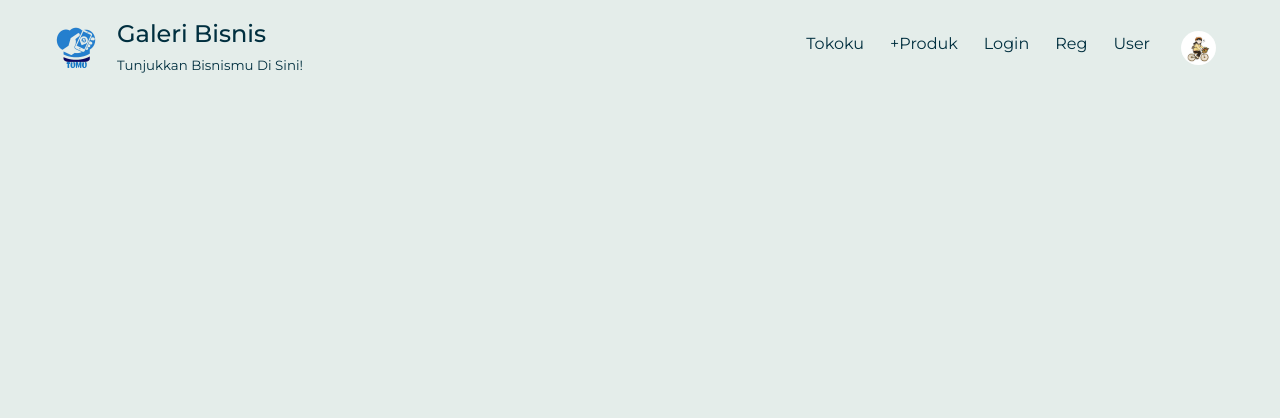
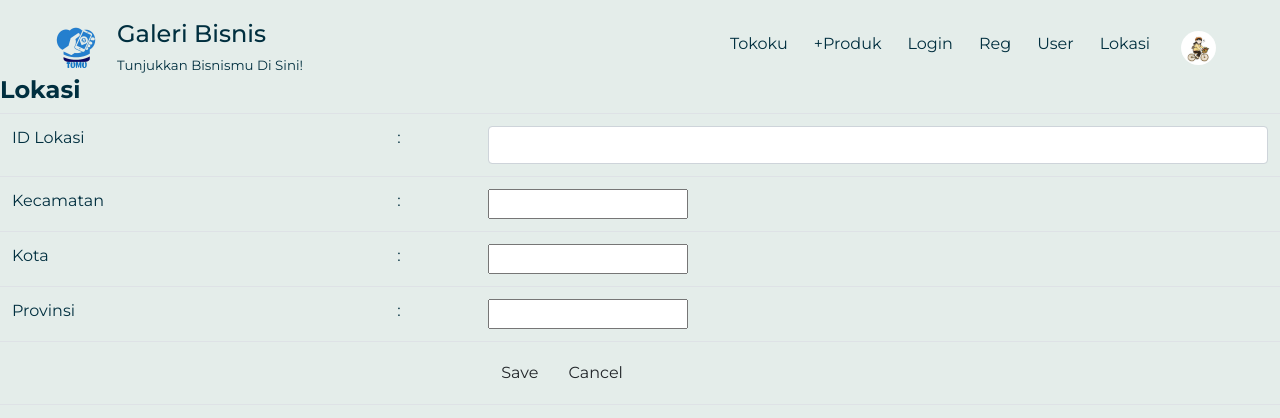
Before and after one commit to khonsa-mutmainnah/TumuGaleriBisnis, a PHP site: page /index.php?p=lokasi in a window 1280 px wide. Shown: the top 418 px of the page. Run offline with PHP 8.4, Linux system fonts and the light colour scheme.

Commit message:
query lokasi

```diff
--- a/class/class.User.php
+++ b/class/class.User.php
@@ -43,6 +43,7 @@ class User extends connection{
         $sql = "INSERT INTO user(username, password, nama, email, no_hp, kota, foto, instagram_user, role)
                 VALUES ('$this->username', '$this->password', '$this->nama', '$this->email', '$this->no_hp', '$this->kota', '$this->foto','$this->instagram_user', '$this->role')";
                 $this->hasil=mysqli_query($this->connection, $sql);
+
         if($this->hasil)
             $this->message='user berhasil ditambahkan!';
         else
--- a/class/class.lokasi.php
+++ b/class/class.lokasi.php
@@ -1,32 +1,97 @@
 <?php
+class Lokasi extends Connection
+{
+    private $id_lokasi = "";
+    private $kecamatan = "";
+    private $kota = "";
+    private $provinsi = "";
+    private $hasil = false;
+    private $message = "";
 
-class lokasi extends connection{
-    private $id_lokasi;
-    private $kecamatan;
-    private $kota;
-    private $provinsi;
 
-    //Contructor lokasi
-    public function __construct(
-        $id_lokasi,
-        $kecamatan,
-        $kota,
-        $provinsi
-    )
+
+    public function __get($atribute)
     {
-        $this->id_lokasi = $id_lokasi;
-        $this->kecamatan = $kecamatan;
-        $this->kota = $kota;
-        $this->provinsi = $provinsi;
-
-    }
-
-    //Get Automatic
-    public function __get($atribute){
-        if(property_exists($this, $atribute))
-        {
+        if (property_exists($this, $atribute)) {
             return $this->$atribute;
         }
     }
+
+    public function __set($atribute, $value)
+    {
+        if (property_exists($this, $atribute)) {
+            return $this->$atribute = $value;
+        }
+    }
+
+    public function AddLokasi()
+    {
+        $sql = "INSERT INTO lokasi (id_lokasi, kecamatan, kota, provinsi)
+        VALUES ('$this->id_lokasi', '$this->kecamatan', '$this->kota', '$this->provinsi')";
+        $this->hasil = mysqli_query($this->connection, $sql);
+
+        if ($this->hasil)
+            $this->message = 'Data berhasil ditambahkan';
+        else
+            $this->message = 'Data gagal ditambahkan';
+    }
+
+    public function UpdateLokasi()
+    {
+        $sql = "UPDATE lokasi
+        SET kecamatan ='$this->kecamatan', kota = '$this->kota', provinsi = '$this->provinsi'
+        WHERE id_lokasi = '$this->id_lokasi'";
+
+        $this->hasil = mysqli_query($this->connection, $sql);
+        if ($this->hasil)
+            $this->message = 'Data berhasil diubah!';
+        else
+            $this->message = 'Data gagal diubah!';
+    }
+
+
+    public function DeleteLokasi()
+    {
+        $sql = "DELETE FROM lokasi WHERE id_lokasi = '$this->id_lokasi'";
+
+        $this->hasil = mysqli_query($this->connection, $sql);
+
+        if ($this->hasil)
+            $this->message = 'Data berhasil dihapus';
+        else
+            $this->message = 'Data gagal dihapus';
+    }
+    public function SelectAllLokasi()
+    {
+        $sql = "SELECT * FROM lokasi";
+        $result = mysqli_query($this->connection, $sql);
+        $arrResult = array();
+        $cnt = 0;
+
+        if (mysqli_num_rows($result) > 0) {
+            while ($data = mysqli_fetch_array($result)) {
+                $objLokasi = new Lokasi();
+                $objLokasi->id_lokasi = $data['id_lokasi'];
+                $objLokasi->kecamatan = $data['kecamatan'];
+                $objLokasi->kota = $data['kota'];
+                $objLokasi->provinsi = $data['provinsi'];
+                $arrResult[$cnt] = $objLokasi;
+                $cnt++;
+            }
+        }
+        return $arrResult;
+    }
+    public function SelectOneLokasi()
+    {
+        $sql = "SELECT * FROM lokasi WHERE id_lokasi='$this->id_lokasi'";
+        $resultOne = mysqli_query($this->connection, $sql);
+        if (mysqli_num_rows($resultOne) == 1) {
+            $this->hasil = true;
+
+            $data = mysqli_fetch_assoc($resultOne);
+            $this->kecamatan = $data['kecamatan'];
+            $this->kota = $data['kota'];
+            $this->provinsi = $data['provinsi'];
+        }
+    }
 }
-?>
--- a/index.php
+++ b/index.php
@@ -55,6 +55,7 @@ require "connection.php";
                         <a class="nav-link " style="color: #002f3f;"href="?p=login">login</a>
                         <a class="nav-link " style="color: #002f3f;"href="?p=register-user">reg</a>
                         <a class="nav-link " style="color: #002f3f;"href="?p=user">user</a>
+                        <a class="nav-link " style="color: #002f3f;"href="?p=lokasi">lokasi</a>
                         <div class="btn-group">
                             <button type="button" class="btn" data-bs-display="static" data-bs-toggle="dropdown" aria-expanded="false">
                                 <img src="./gambar/aa.jpg" style="width:35px; border-radius:50%;">
--- a/pages/lokasi.php
+++ b/pages/lokasi.php
@@ -0,0 +1,63 @@
+<?php
+require_once ('./class/class.lokasi.php');
+$objLokasi = new Lokasi();
+if (isset ($_POST['btnSubmit'])){
+    $objLokasi->id_lokasi = $_POST['id_lokasi'];
+    $objLokasi->kecamatan = $_POST['kecamatan'];
+    $objLokasi->kota = $_POST['kota'];
+    $objLokasi->provinsi = $_POST['provinsi'];
+
+    if (isset ($_GET['id_lokasi'])){
+        $objLokasi->id_lokasi = $_GET['id_lokasi'];
+        $objLokasi->UpdateLokasi();
+    }
+    else{
+        $objLokasi->AddLokasi();
+    }
+    echo "<script> alert('$objLokasi->message'); </script>";
+    if($objLokasi->hasil){
+        echo '<script> window.location = "index.php?p=lokasilist"; </script>';
+    }
+}
+else if(isset($_GET['id_lokasi'])){
+    $objLokasi->id_lokasi = $_GET['id_lokasi'];
+    $objLokasi->SelectOneLokasi();
+}
+?>
+<h4 class="title">
+<span class="text"><strong>Lokasi</strong></span>
+</h4>
+<form action="" method="post">
+<table class="table">
+<tr>
+<td>ID Lokasi</td>
+<td>:</td>
+<td><input type="text" class="form-control" name="id_lokasi"
+value="<?php echo $objLokasi->id_lokasi; ?>"></td>
+</tr>
+<tr>
+<td>kecamatan</td>
+<td>:</td>
+<td><input type="text" class="formcontrol" id_lokasi="kecamatan" name="kecamatan"
+value="<?php echo $objLokasi->kecamatan; ?>"></td>
+</tr>
+<tr>
+<td>Kota</td>
+<td>:</td>
+<td><input type="text" class="formcontrol" id_lokasi="kota" name="kota"
+value="<?php echo $objLokasi->kota; ?>"></td>
+</tr>
+<tr>
+<td>Provinsi</td>
+<td>:</td>
+<td><input type="text" class="formcontrol" id_lokasi="provinsi" name="provinsi"
+value="<?php echo $objLokasi->provinsi; ?>"></td>
+</tr>
+
+<tr>
+<td colspan="2"></td>
+<td><input type="submit" class="btn btnsuccess" value="Save" name="btnSubmit">
+<a href="index.php?p=lokasilist" class="btn btnwarning">Cancel</a></td>
+</tr>
+</table>
+</form>
--- a/pages/user.php
+++ b/pages/user.php
@@ -1,7 +1,7 @@
 <?php
     require_once ('./class/class.User.php');
     $objUser= new User();
-    if (isset($_POST['btnSubmit'])){
+    if (isset ($_POST['btnSubmit'])){
       $objUser->username= $_POST['username'];
       $objUser->password= $_POST['password'];
       $objUser->nama= $_POST['nama'];
```
Also changed, not shown: pages/delete-lokasi.php (+13 -0 lines), pages/lokasilist.php (+41 -0 lines).
